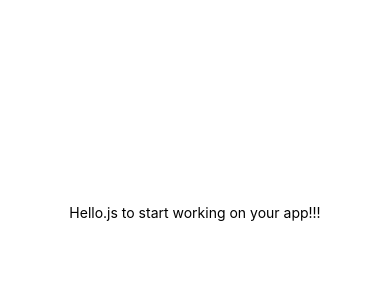
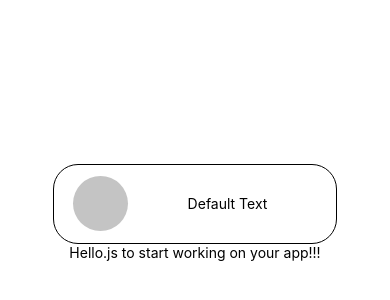
Before and after one commit to claudiashin/medordoc, a React Native app in the folder mobile/: screen / in a window 390 px wide. Shown: the part 210-510 px from the top of the page. Built offline with nearby package versions, Linux system fonts and the light colour scheme.

Commit message:
working on ClinDocCard

```diff
--- a/mobile/App.js
+++ b/mobile/App.js
@@ -8,7 +8,7 @@ import ClinDocButton from './comps/ClinDocButton';
 export default function App() {
   return (
     <View style={styles.container}>
-
+      <ClinDocButton/>
       <Text>Hello.js to start working on your app!!!</Text>
       <StatusBar style="auto" />
     </View>
--- a/mobile/comps/ClinDocButton/index.js
+++ b/mobile/comps/ClinDocButton/index.js
@@ -16,16 +16,22 @@ const Avatarcont = styled.View`
     display:flex;
     height: 55px;
     width: 55px;
+    right:50px;
+    margin-right: 10px;
     border-radius: 50px;
     background-color: #c4c4c4;
 `
 
 
+
+
+
 const ClinDocButton=({
-
+    bodyText = "Default Text"
 })=>{
     return <Maincont>
-        <Avatarcont></Avatarcont>
+        <Avatarcont/>
+        <Text>{bodyText}</Text>
     </Maincont>
 
 }
```
